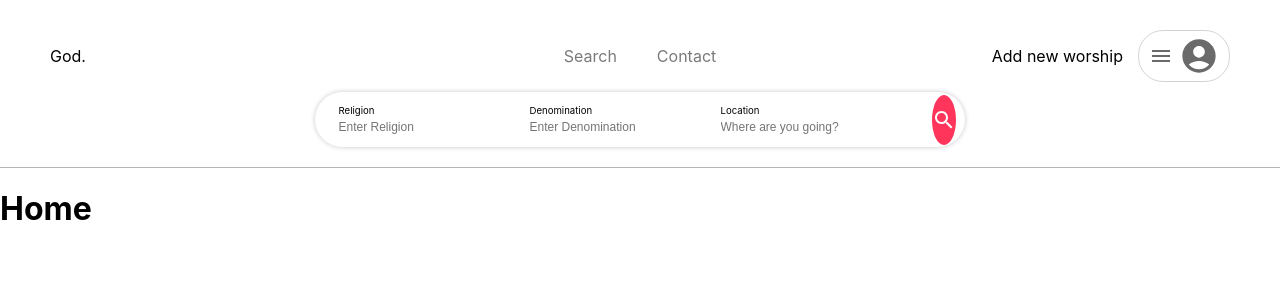
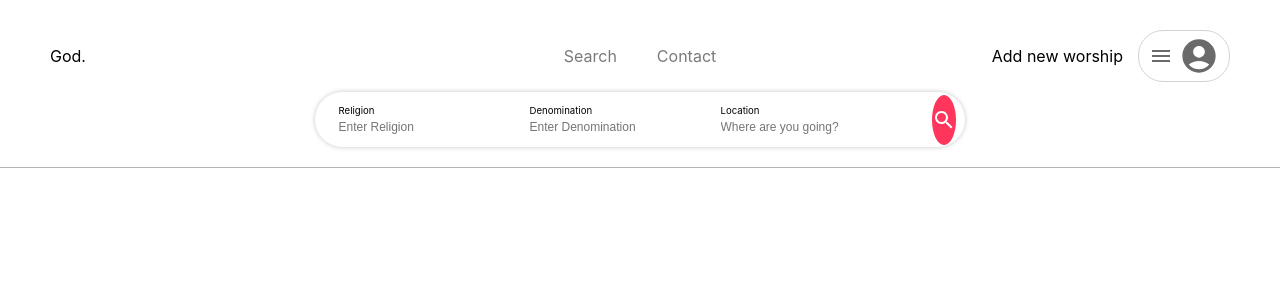
Before and after one commit to jerrybenn/WebDesignProject, a React (Create React App) app in the folder god/: page /home in a window 1280 px wide. Shown: the top 300 px of the page. Built offline with nearby package versions, Linux system fonts and the light colour scheme.

Commit message:
Added skeleton comments

```diff
--- a/god/src/pages/homePage/Home.jsx
+++ b/god/src/pages/homePage/Home.jsx
@@ -4,7 +4,12 @@ import './Home.css'
 const Home = () => {
   return (
     <div className="homeContainer">
-        <h1>Home</h1>
+
+        {/* Hero Section */}
+
+        {/* Featured Places of Worship */}
+
+        {/* Saved Places of Worship (only shows up if the user is logged in) */}
     </div>
   )
 }
```
